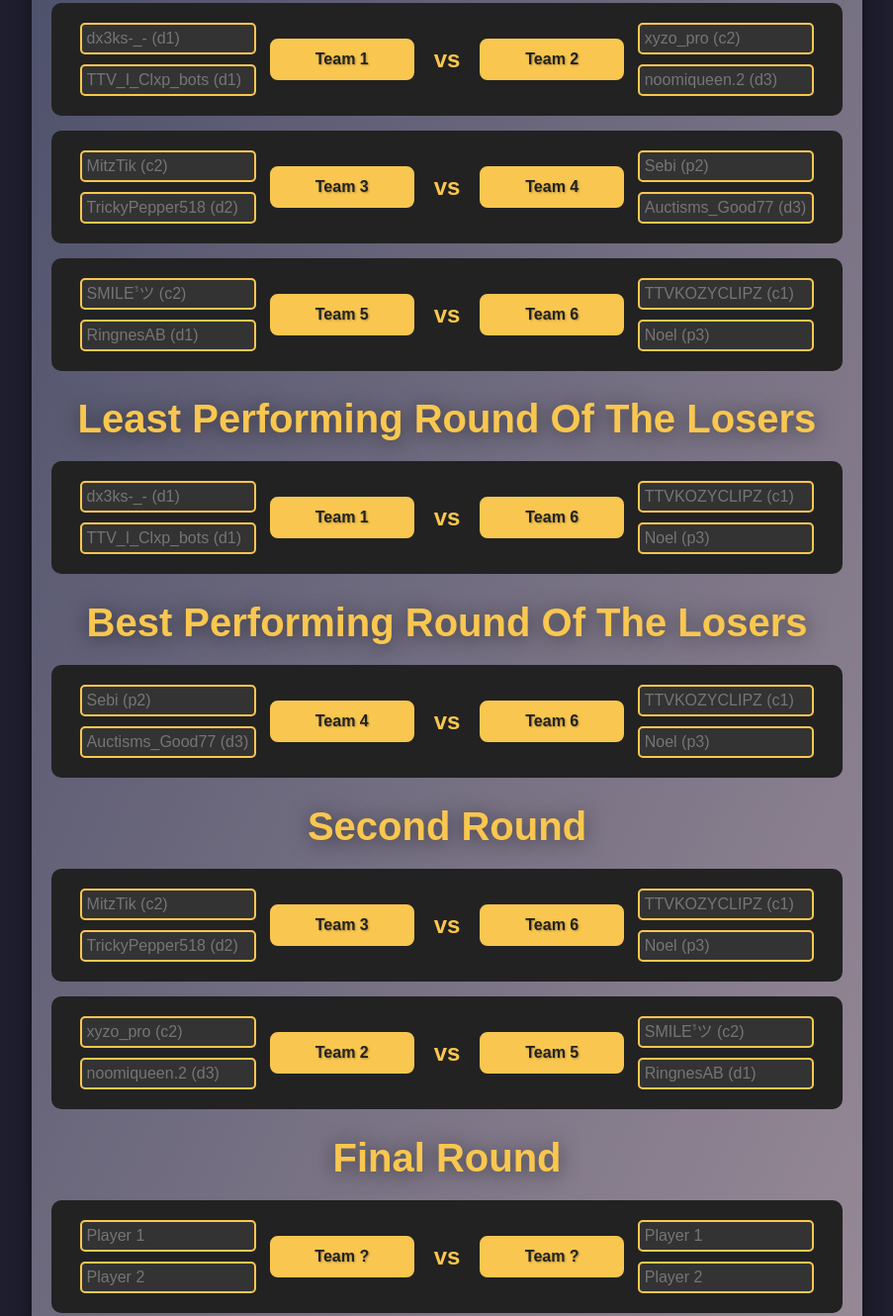
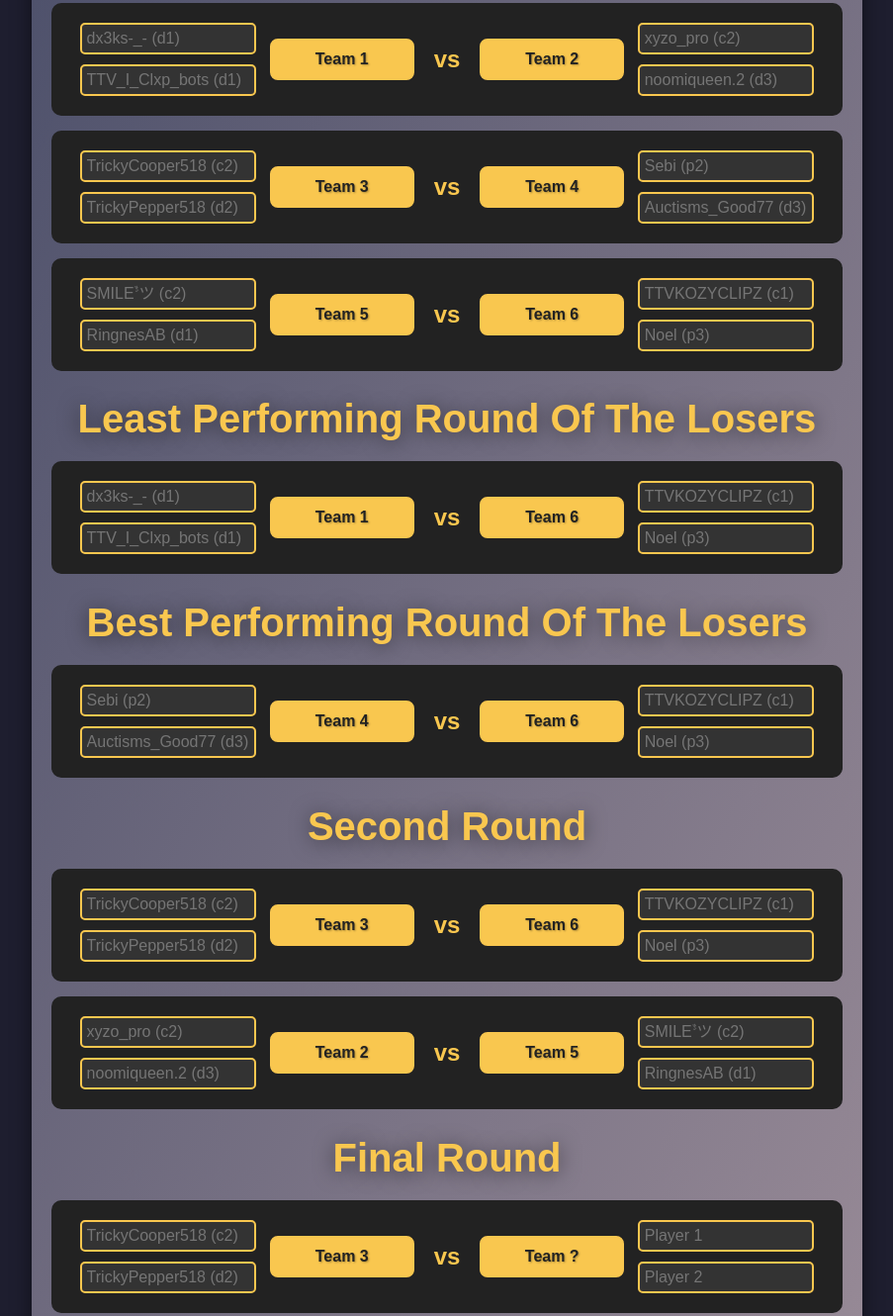
Before and after one commit to Cooper55555/RL-TOURNY, a plain HTML site: page index.html in a window 1280 px wide. Shown: the part 239-1569 px from the top of the page at 99% size, without its empty margins (188-1091 px from the left). Drawn offline with Linux system fonts and the light colour scheme.

Commit message:
Add files via upload

```diff
--- a/index.html
+++ b/index.html
@@ -27,7 +27,7 @@
             </div>
             <div class="matchup">
                 <div class="players" id="teamA">
-                    <input type="text" placeholder="MitzTik (c2)" readonly="readonly"/>
+                    <input type="text" placeholder="TrickyCooper518 (c2)" readonly="readonly"/>
                     <input type="text" placeholder="TrickyPepper518 (d2)" readonly="readonly"/>
                 </div>
                 <div class="team">Team 3</div>
@@ -88,7 +88,7 @@
         <div class="bracket">
                         <div class="matchup">
                 <div class="players" id="teamA">
-                    <input type="text" placeholder="MitzTik (c2)" readonly="readonly"/>
+                    <input type="text" placeholder="TrickyCooper518 (c2)" readonly="readonly"/>
                     <input type="text" placeholder="TrickyPepper518 (d2)" readonly="readonly"/>
                 </div>
                 <div class="team">Team 3</div>
@@ -117,10 +117,10 @@
         <div class="bracket">
             <div class="matchup">
                 <div class="players" id="teamA">
-                    <input type="text" placeholder="Player 1" readonly="readonly"/>
-                    <input type="text" placeholder="Player 2" readonly="readonly"/>
+                    <input type="text" placeholder="TrickyCooper518 (c2)" readonly="readonly"/>
+                    <input type="text" placeholder="TrickyPepper518 (d2)" readonly="readonly"/>
                 </div>
-                <div class="team">Team ?</div>
+                <div class="team">Team 3</div>
                 <div class="versus">vs</div>
                 <div class="team">Team ?</div>
                 <div class="players" id="teamA">
```
